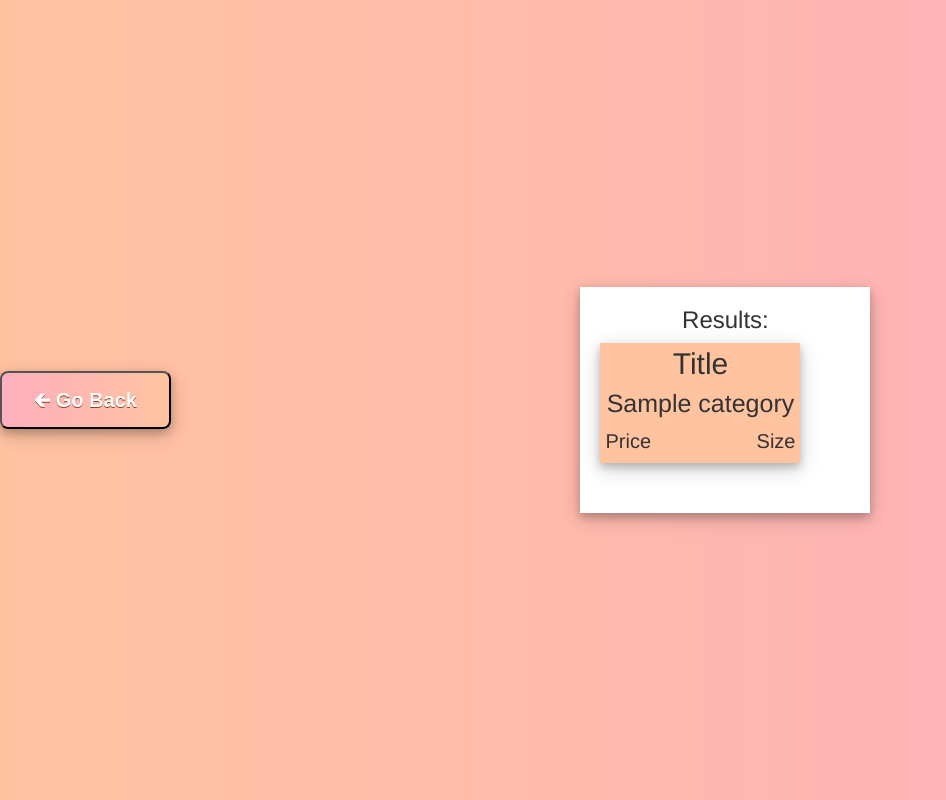
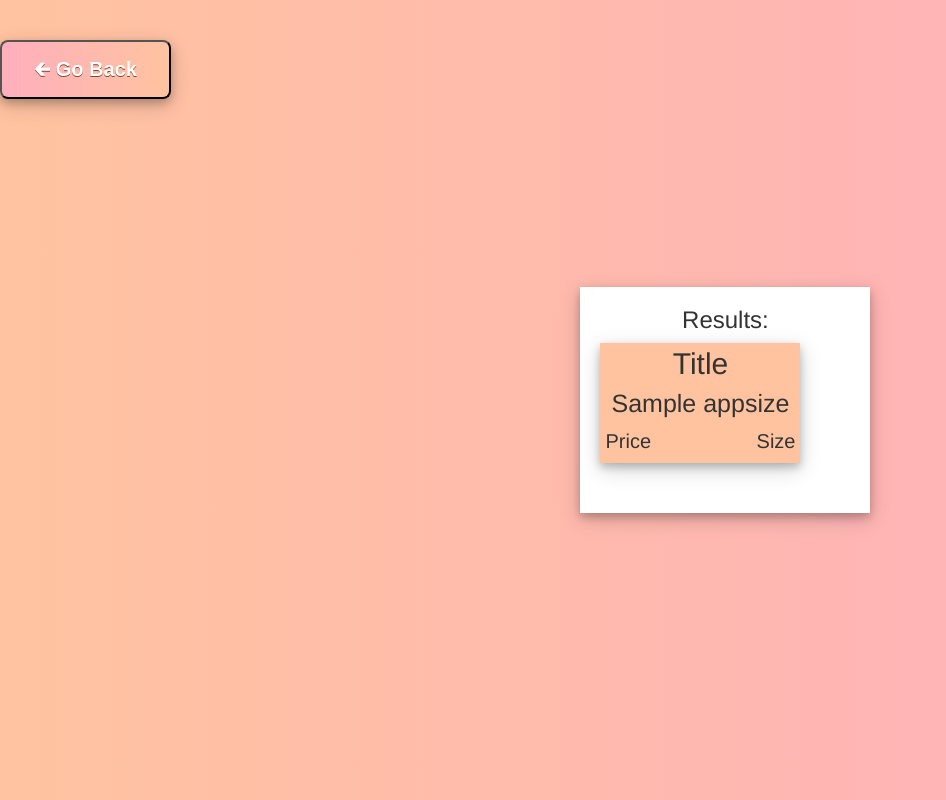
Before and after one commit to RickSunder/KD, a Flask app: template templates/results.html in a window 1280 px wide. Shown: the whole page, without its empty margins (0-946 px from the left). Run offline with Flask 2, Linux system fonts and the light colour scheme; the template is opened without the code that fills it: most values are stand-ins (such as "Sample title", 1, 10 or a date in 2020); some libraries are stand-ins or nearby versions.

Commit message:
bfdfskage

```diff
--- a/app.py
+++ b/app.py
@@ -11,7 +11,8 @@ def homepage():
 @app.route("/results", methods=['POST'])
 def results():
     categories = get_category()
-    return render_template("results.html", categories = categories)
+    appsizes = get_appsize()
+    return render_template("results.html", categories = categories, appsizes = appsizes)
 
 def get_category():
     checked_categories = []
@@ -21,13 +22,13 @@ def get_category():
             checked_categories.append(request.form[category])
     return checked_categories
 
-def get_category():
-    checked_categories = []
-    categories = ['Games', 'Lifestyle','Music','Shopping','Entertainment']
-    for category in categories:
-        if request.form.get(category):
-            checked_categories.append(request.form[category])
-    return checked_categories
+def get_appsize():
+    checked_appsize = []
+    appsizes = ["0to50MB","50to100MB","100to250MB","250to500MB",'500+MB']
+    for appsize in appsizes:
+        if request.form.get(appsize):
+            checked_appsize.append(request.form[appsize])
+    return checked_appsize
 
 
 if __name__ == "__main__":
--- a/static/styles.css
+++ b/static/styles.css
@@ -175,6 +175,7 @@ float: right
 }
 .go-back-button {
   align-content: left;
+  height: 90%
 }
 /*Search BUTTON*/
 .grid-container {
--- a/templates/results.html
+++ b/templates/results.html
@@ -6,11 +6,11 @@
     </div>
     <div class="column">
     <h3>Results:</h3>
-        {% for category in categories %}
+        {% for appsize in appsizes %}
         <div class="grid-container">
             <div class="grid-item">
                 <div class="item-title">Title</div>
-                <div class="item-category">{{ category }}</div>
+                <div class="item-category">{{ appsize }}</div>
                 <div class="item-price">Price</div>
                 <div class="item-size">Size</div>
             </div>
```
Also changed, not shown: templates/homepage.html (+5 -5 lines).
